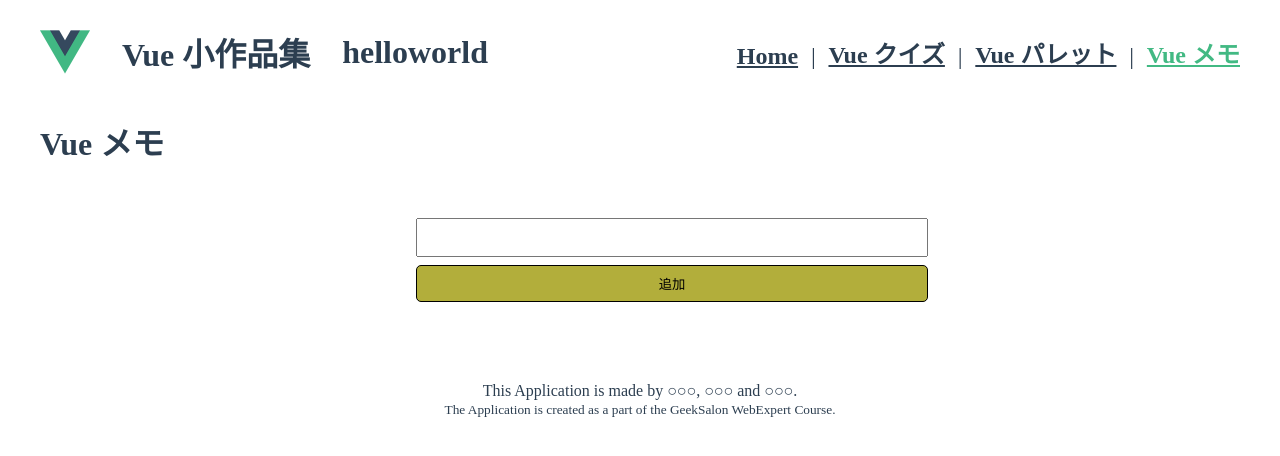
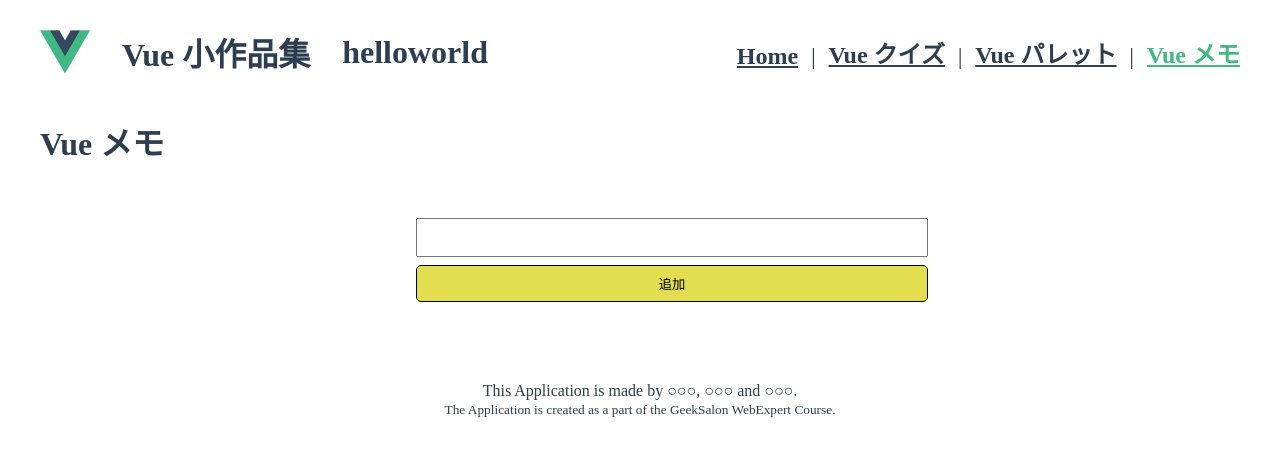
Before and after one commit to webex14-team-4/demo-team-app, a Vue app: page /memo in a window 1280 px wide. In both pictures the pointer is over the button "追加". Shown: the top 456 px of the page. Built offline with nearby package versions, Linux system fonts and the light colour scheme.

Commit message:
memoぷるりく

```diff
--- a/src/views/MemoApp.vue
+++ b/src/views/MemoApp.vue
@@ -112,7 +112,7 @@ export default {
 }
 
 .add-memo-field__button:hover {
-  background-color: #b2ae3b;
+  background-color: #e3de4f;
   border-radius: 5px;
 }
 </style>
```
